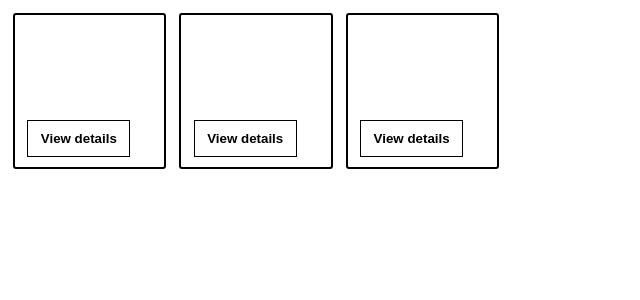
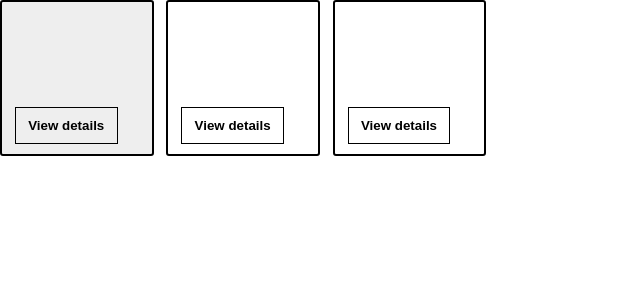
Before and after one commit to srysis/game_shop, a React (Create React App) app: page /#/ in a window 1280 px wide. Shown: the top 300 px of the page, without its empty margins (0-640 px from the left). Built offline with nearby package versions, Linux system fonts and the light colour scheme.

Commit message:
removed 'padding'

```diff
--- a/src/style/catalog/catalog.scss
+++ b/src/style/catalog/catalog.scss
@@ -1,4 +1,3 @@
 div#catalog {
 	display: flex;
-	padding: 1%;
 }
```
